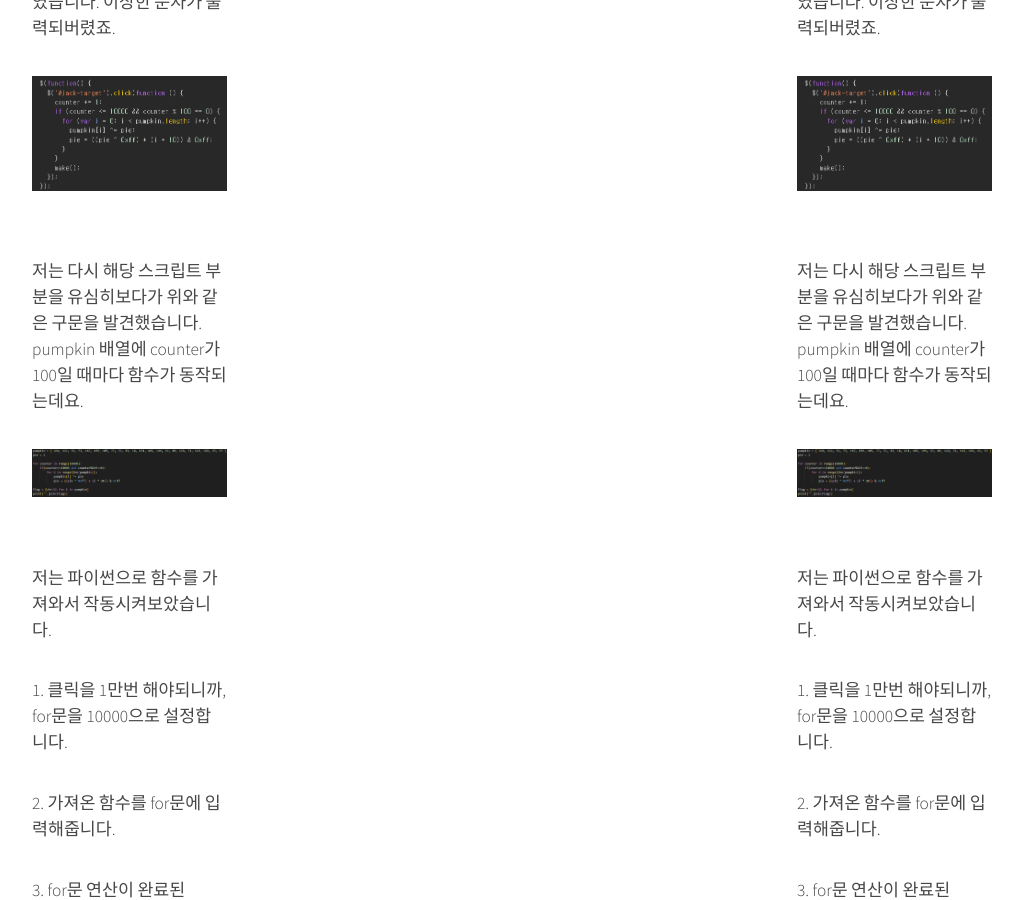
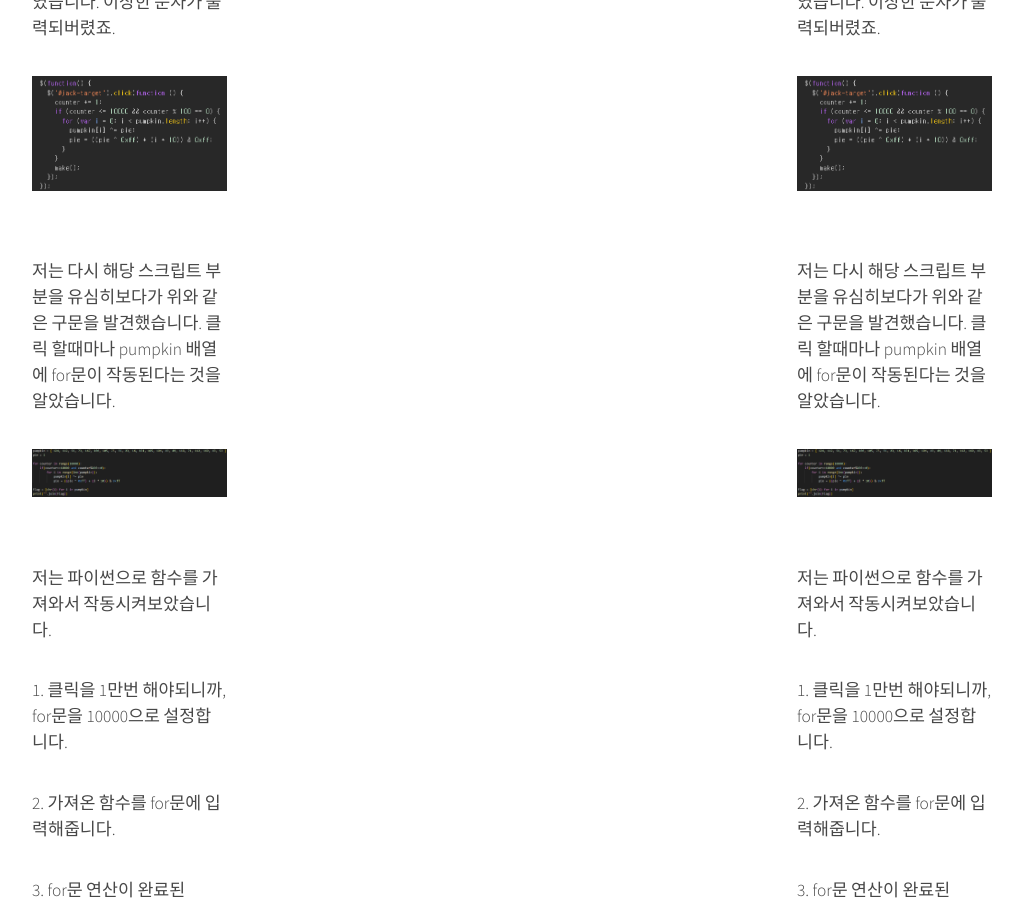
Before and after one commit to jjjj0202/jjjj0202.github.io, a Jekyll site: the page built from two-sidebar.html, in a window 1280 px wide and 900 px high, scrolled down 1381 px. Shown: the whole window, without its empty margins (128-1151 px from the left). Built offline with Jekyll 4.4.1, drawn with Linux system fonts in a browser that asks for light colours.

Commit message:
2503141040
tst

```diff
--- a/_posts/2025-03-13-pp.markdown
+++ b/_posts/2025-03-13-pp.markdown
@@ -13,11 +13,11 @@ categories: jekyll update
 <img src="/assets/images/p3-1.PNG" style="max-width: 100%; height: auto;">
 <p>저는 counter 값을 10000으로 지정한 뒤, 호박을 클릭하면 될거라 생각했는데 실패였습니다. 이상한 문자가 출력되버렸죠.</p>
 <img src="/assets/images/p4.PNG" style="max-width: 100%; height: auto;">
-<p>저는 다시 해당 스크립트 부분을 유심히보다가 위와 같은 구문을 발견했습니다. pumpkin 배열에 counter가 100일 때마다 함수가 동작되는데요.</p>
+<p>저는 다시 해당 스크립트 부분을 유심히보다가 위와 같은 구문을 발견했습니다. 클릭 할때마나 pumpkin 배열에 for문이 작동된다는 것을 알았습니다.</p>
 <img src="/assets/images/p5-1.PNG" style="max-width: 100%; height: auto;">
 <p>저는 파이썬으로 함수를 가져와서 작동시켜보았습니다.</p>
 <p>1. 클릭을 1만번 해야되니까, for문을 10000으로 설정합니다.</p>
 <p>2. 가져온 함수를 for문에 입력해줍니다.</p>
 <p>3. for문 연산이 완료된 pumpkin 변수를 char형태로 변환 시켜 Flag변수에 저장하고 출력합니다.</p>
-<img src="/assets/images/p6.jpg" style="max-width: 100%; height: auto;">
+<img src="/assets/images/p7.png" style="max-width: 100%; height: auto;">
 <p>CMD창에서 python을 실행한 다음 정상적으로 플래그가 나온것을 확인할수 있습니다.</p>
```
Also changed, not shown: assets/images/p7.png (added).
